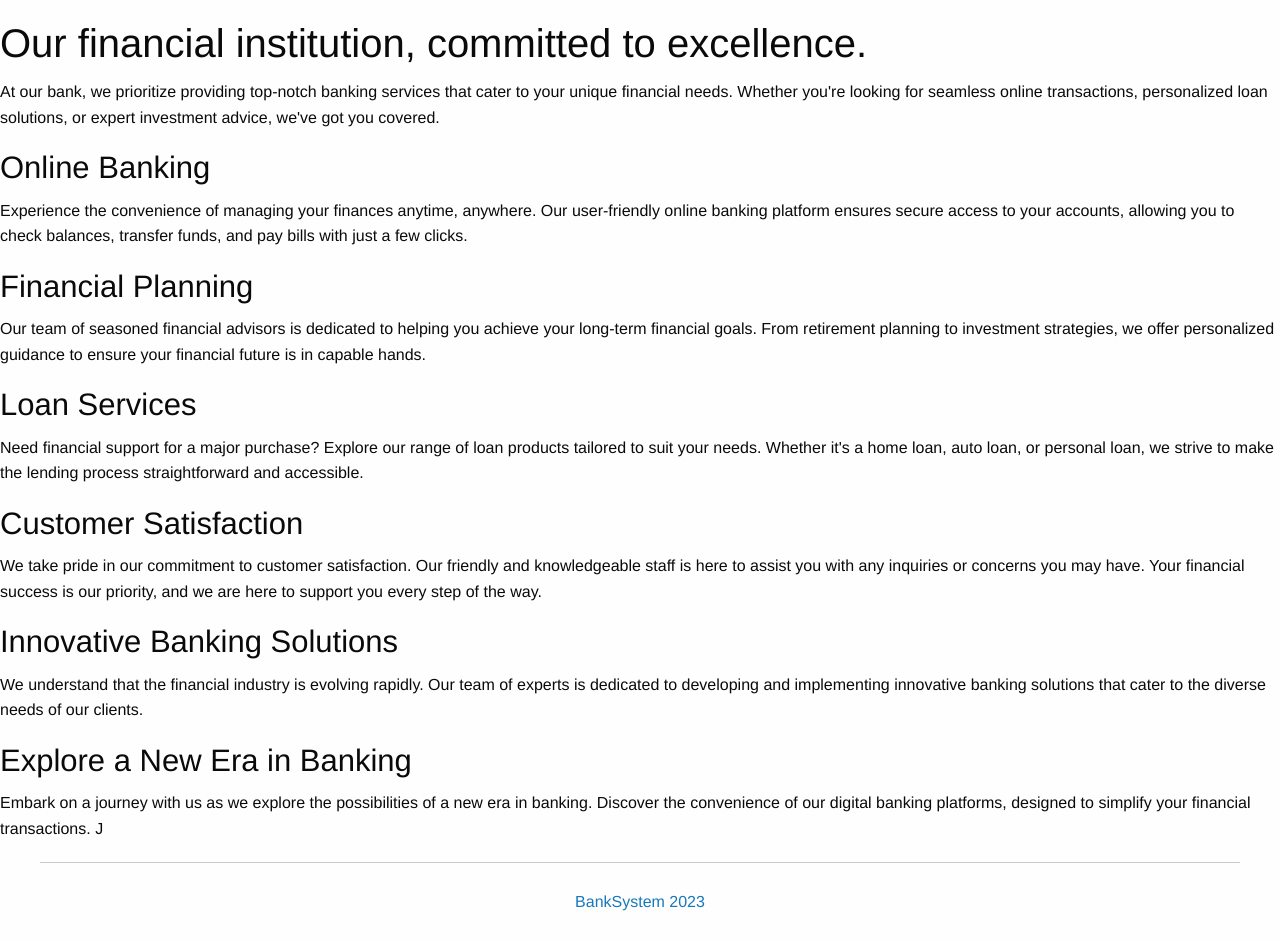
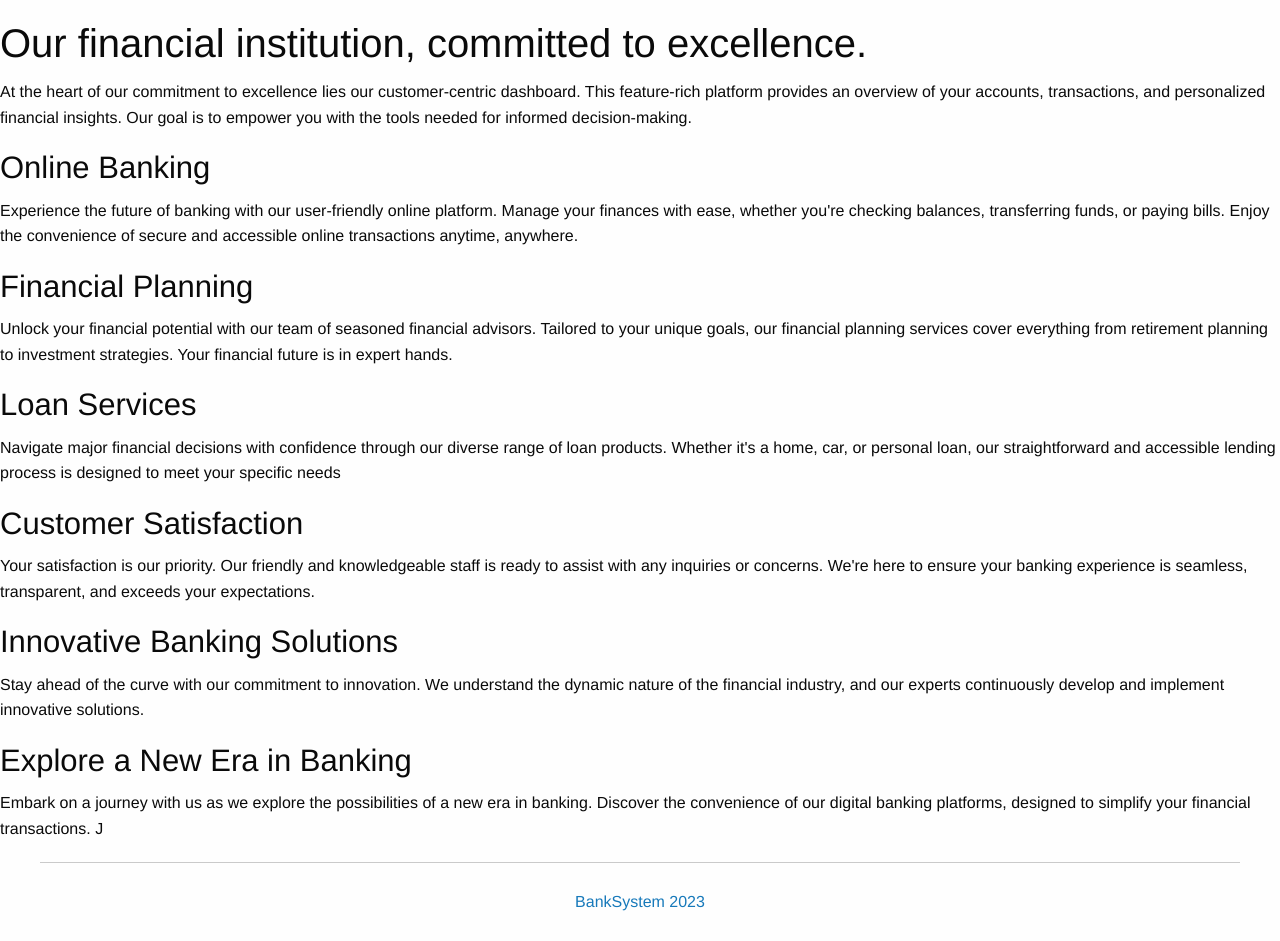
Before and after one commit to alexvlasov182/banksystem, a Django app: page / in a window 1280 px wide. Shown: the part 761-1702 px from the top of the page. Run offline with Django 3.2, Linux system fonts and the light colour scheme; some libraries are stand-ins or nearby versions.

Commit message:
Started refactor code

```diff
--- a/banksystem/banksystem/views.py
+++ b/banksystem/banksystem/views.py
@@ -8,8 +8,6 @@ from .forms import (
     SignUpForm,
     LoginForm,
     CreateAccountForm,
-    ListAccountsForm,
-    ShowBalanceForm,
     WithdrawForm,
     DepositForm,
 )
@@ -339,10 +337,5 @@ def no_accounts_deposit(request):
     return render(request, "deposit/no_accounts_deposit.html")
 
 
-def deposit(request):
-    # Your deposit logic here
-    return render(request, "deposit/deposit.html")
-
-
 class CustomLogoutView(LogoutView):
     template_name = "logout.html"
--- a/banksystem/static/style.css
+++ b/banksystem/static/style.css
@@ -180,3 +180,9 @@ textarea[rows] {
 .negative-ammount {
     color: red;
 }
+
+.color-deposit {
+    color: green;
+
+    font-size: 25px;
+}
--- a/banksystem/templates/dashboard.html
+++ b/banksystem/templates/dashboard.html
@@ -48,7 +48,6 @@
       {% endfor %}
       <!-- Deposit Block -->
       <h3 class="options">Deposit</h3>
-
       <li><a href="{% url 'deposit' %}">Deposit</a></li>
     </ul>
   </div>
--- a/banksystem/templates/index.html
+++ b/banksystem/templates/index.html
@@ -36,13 +36,9 @@
          <div class="row column text-center">
             <h1>Revolutionizing Finance Through Innovation</h1>
             <p class="lead">
-               Our commitment is to redefine the landscape of financial services by
-               leveraging cutting-edge technology and innovative solutions. We
-               strive to create a seamless and efficient banking experience for our
-               customers, with a focus on transparency, security, and personalized
-               service.
+               Embark on a financial journey with our cutting-edge banking solutions, redefining the way you manage your money. Our commitment is to bring innovation to the forefront, creating a seamless and efficient banking experience. Explore the features and services that make us stand out.
             </p>
-            <a href="{% url 'customer_dashboard'%}" target="_blank"  class="button large">Dashboard</a>
+            <a href="{% url 'customer_dashboard'%}" class="button large">Dashboard</a>
 
          </div>
       </div>
@@ -53,10 +49,7 @@
          <div class="medium-6 columns medium-pull-6">
             <h2>Our financial institution, committed to excellence.</h2>
             <p>
-               At our bank, we prioritize providing top-notch banking services that
-               cater to your unique financial needs. Whether you're looking for
-               seamless online transactions, personalized loan solutions, or expert
-               investment advice, we've got you covered.
+               At the heart of our commitment to excellence lies our customer-centric dashboard. This feature-rich platform provides an overview of your accounts, transactions, and personalized financial insights. Our goal is to empower you with the tools needed for informed decision-making.
             </p>
          </div>
       </div>
@@ -64,28 +57,19 @@
          <div class="medium-4 columns">
             <h3>Online Banking</h3>
             <p>
-               Experience the convenience of managing your finances anytime,
-               anywhere. Our user-friendly online banking platform ensures secure
-               access to your accounts, allowing you to check balances, transfer
-               funds, and pay bills with just a few clicks.
+               Experience the future of banking with our user-friendly online platform. Manage your finances with ease, whether you're checking balances, transferring funds, or paying bills. Enjoy the convenience of secure and accessible online transactions anytime, anywhere.
             </p>
          </div>
          <div class="medium-4 columns">
             <h3>Financial Planning</h3>
             <p>
-               Our team of seasoned financial advisors is dedicated to helping you
-               achieve your long-term financial goals. From retirement planning to
-               investment strategies, we offer personalized guidance to ensure your
-               financial future is in capable hands.
+               Unlock your financial potential with our team of seasoned financial advisors. Tailored to your unique goals, our financial planning services cover everything from retirement planning to investment strategies. Your financial future is in expert hands.
             </p>
          </div>
          <div class="medium-4 columns">
             <h3>Loan Services</h3>
             <p>
-               Need financial support for a major purchase? Explore our range of
-               loan products tailored to suit your needs. Whether it's a home loan,
-               auto loan, or personal loan, we strive to make the lending process
-               straightforward and accessible.
+               Navigate major financial decisions with confidence through our diverse range of loan products. Whether it's a home, car, or personal loan, our straightforward and accessible lending process is designed to meet your specific needs
             </p>
          </div>
       </div>
@@ -93,13 +77,13 @@
          <div class="medium-4 columns">
             <h3>Customer Satisfaction</h3>
             <p>
-               We take pride in our commitment to customer satisfaction. Our friendly and knowledgeable staff is here to assist you with any inquiries or concerns you may have. Your financial success is our priority, and we are here to support you every step of the way.
+               Your satisfaction is our priority. Our friendly and knowledgeable staff is ready to assist with any inquiries or concerns. We're here to ensure your banking experience is seamless, transparent, and exceeds your expectations.
             </p>
          </div>
          <div class="medium-4 columns">
             <h3>Innovative Banking Solutions</h3>
             <p>
-               We understand that the financial industry is evolving rapidly. Our team of experts is dedicated to developing and implementing innovative banking solutions that cater to the diverse needs of our clients.
+               Stay ahead of the curve with our commitment to innovation. We understand the dynamic nature of the financial industry, and our experts continuously develop and implement innovative solutions.
             </p>
          </div>
          <div class="medium-4 columns">
--- a/banksystem/templates/transaction/transaction.html
+++ /dev/null
@@ -1,4 +0,0 @@
-<!-- transaction.html -->
-{% extends 'base.html' %} {% block content %}
-<h2>Transaction</h2>
-<p>Account: {{ account.account_number }} - Balance: ${{ account.balance }}</p>
```
Also changed, not shown: banksystem/banksystem/admin.py (+9 -3 lines), banksystem/banksystem/forms.py (+24 -8 lines), banksystem/banksystem/tests/test_views.py (+1 -1 lines), banksystem/templates/deposit/choose_account_deposit.html (+26 -1 lines), banksystem/templates/deposit/deposit.html (+34 -6 lines), banksystem/templates/deposit/deposit_success.html (+34 -7 lines), banksystem/templates/deposit/no_accounts_deposit.html (+24 -0 lines), banksystem/api/migrations/0001_initial.py, banksystem/banksystem/migrations/0001_initial.py, banksystem/db.sqlite3.
